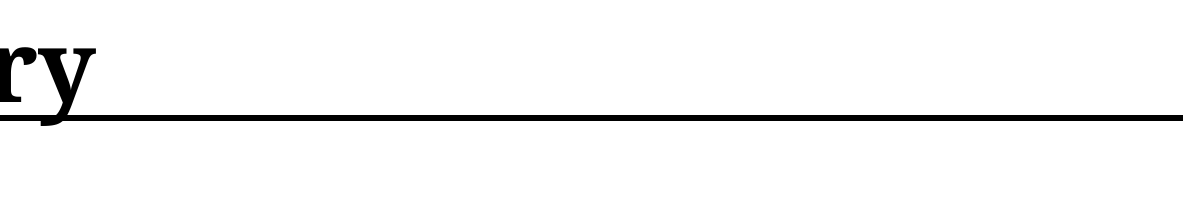
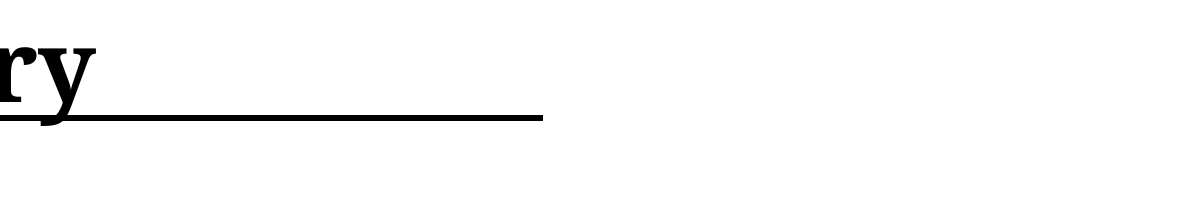
Before and after one commit to ManishAmFour/Library, a plain HTML site: page index.html in a window 1280 px wide. Shown: the top 220 px of the page, 737-1920 px from the left, 1183 px wide, since content can reach past the window. Drawn offline with Linux system fonts and the light colour scheme.

Commit message:
final changes

```diff
--- a/style.css
+++ b/style.css
@@ -8,12 +8,12 @@
 }
 
 .black-line {
-  position: absolute;
-  left: -13px;
+  position: fixed;
   border-style: solid;
+  left: 0;
+  right:  0;
+
   background-color: black;
-  height: 0.00001px;
-  width: 500000px;
   top: 115px;
 }
 
```
